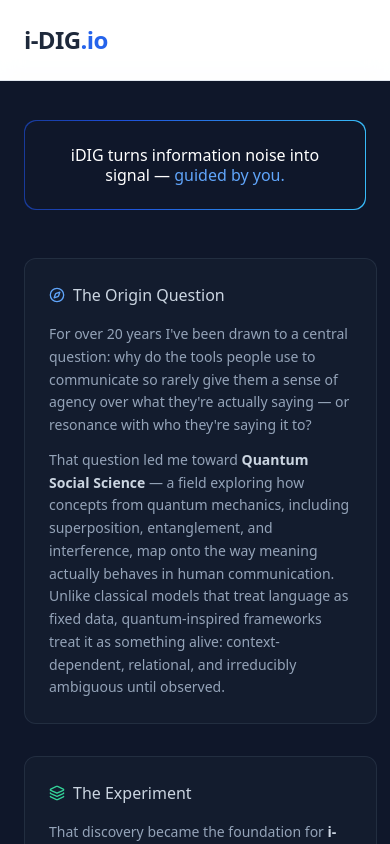
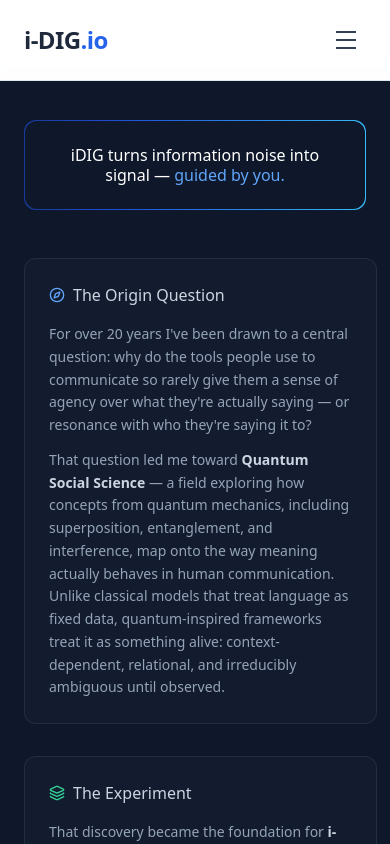
Before and after one commit to theresonantbuilder/idig_website, a React (Vite) app: page / in a window 390 px wide. Shown: the top 844 px of the page. Built offline with nearby package versions, Linux system fonts and the light colour scheme.

Commit message:
sub header effect

```diff
--- a/src/pages/HomeSignalDriven.tsx
+++ b/src/pages/HomeSignalDriven.tsx
@@ -18,6 +18,7 @@
     .filter(p => p.date <= today)
     .at(-1) ?? null;
 
+  const [mobileMenuOpen, setMobileMenuOpen] = useState(false);
   const [trbEmail, setTrbEmail]       = useState('');
   const [trbSubStatus, setTrbSubStatus] = useState<'idle' | 'sending' | 'done' | 'error'>('idle');
 
@@ -46,7 +47,7 @@
     <div className="min-h-screen bg-slate-50 font-sans text-slate-900 selection:bg-blue-100">
 
 
-     {/* Navigation - Increased height to h-20 and font sizes */}
+      {/* Navigation */}
       <nav className="fixed w-full bg-white/90 backdrop-blur-md border-b border-slate-200 z-50">
         <div className="max-w-6xl mx-auto px-6 h-20 flex items-center justify-between">
 
@@ -55,24 +56,49 @@
             onClick={() => window.scrollTo({ top: 0, behavior: 'smooth' })}
             className="flex items-center cursor-pointer select-none group"
           >
-            {/* Logo increased to text-2xl (mobile) and text-3xl (desktop) */}
             <div className="font-bold text-2xl md:text-3xl tracking-tight text-slate-800 group-hover:opacity-80 transition">
               i-DIG<span className="text-blue-600">.io</span>
             </div>
-
-            {/* Tagline increased to text-lg */}
             <span className="hidden md:block ml-6 pl-6 border-l-2 border-slate-300 text-lg text-slate-500 font-medium">
               Signal-Driven Discovery & Matching
             </span>
           </div>
 
-
-          {/* Menu Links increased to text-base (16px) */}
+          {/* Desktop links */}
           <div className="hidden md:flex space-x-8 text-base font-medium text-slate-600">
             <button onClick={() => navigate('/about')} className="hover:text-blue-600 transition">About J. Paul</button>
             <button onClick={() => navigate('/theresonantbuilders')} className="hover:text-blue-600 transition">The Resonant Builders</button>
           </div>
+
+          {/* Mobile hamburger */}
+          <button
+            onClick={() => setMobileMenuOpen(o => !o)}
+            className="md:hidden flex flex-col justify-center items-center w-10 h-10 gap-1.5 rounded-lg hover:bg-slate-100 transition"
+            aria-label="Toggle menu"
+          >
+            <span className={`block w-5 h-0.5 bg-slate-700 transition-all duration-300 ${mobileMenuOpen ? 'rotate-45 translate-y-2' : ''}`} />
+            <span className={`block w-5 h-0.5 bg-slate-700 transition-all duration-300 ${mobileMenuOpen ? 'opacity-0' : ''}`} />
+            <span className={`block w-5 h-0.5 bg-slate-700 transition-all duration-300 ${mobileMenuOpen ? '-rotate-45 -translate-y-2' : ''}`} />
+          </button>
         </div>
+
+        {/* Mobile dropdown */}
+        {mobileMenuOpen && (
+          <div className="md:hidden bg-white border-t border-slate-100 px-6 py-4 flex flex-col gap-4">
+            <button
+              onClick={() => { navigate('/about'); setMobileMenuOpen(false); }}
+              className="text-left text-base font-medium text-slate-700 hover:text-blue-600 transition py-1"
+            >
+              About J. Paul
+            </button>
+            <button
+              onClick={() => { navigate('/theresonantbuilders'); setMobileMenuOpen(false); }}
+              className="text-left text-base font-medium text-slate-700 hover:text-blue-600 transition py-1"
+            >
+              The Resonant Builders
+            </button>
+          </div>
+        )}
       </nav>
 
 
```
